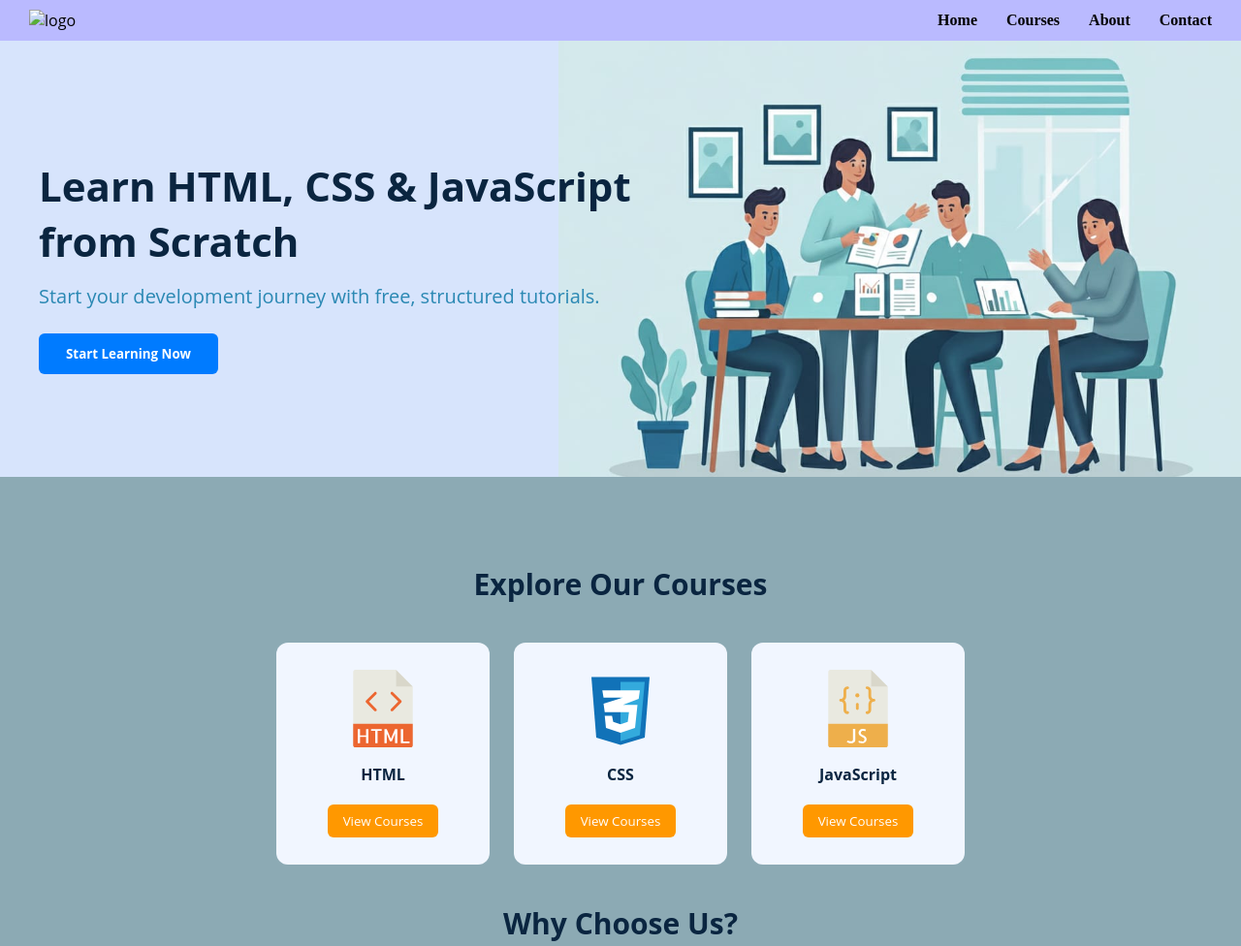
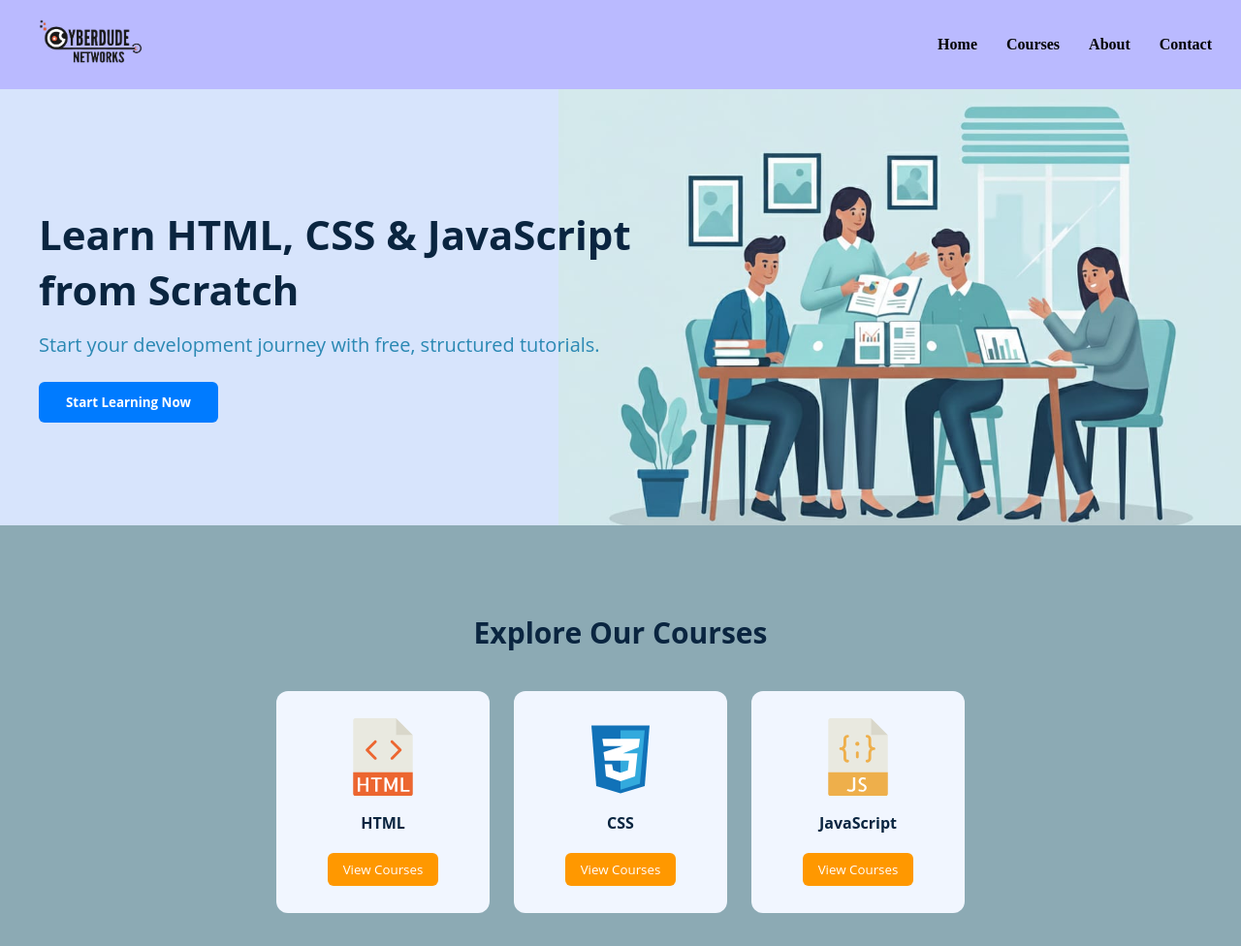
Before and after one commit to Srinagaraj448/landing-page, a plain HTML site: page index.html in a window 1280 px wide. Shown: the top 976 px of the page at 97% size. Drawn offline with Linux system fonts and the light colour scheme; the site is published under a folder, as on GitHub Pages, so addresses that start at the root find nothing.

Commit message:
Updated landing page files

```diff
--- a/index.html
+++ b/index.html
@@ -12,7 +12,7 @@
 
     <header>
         <nav class="nav_main">
-            <div class="head_first_div"><img src="/Assets/company-logo.png" width="120px" alt="logo"></div>
+            <div class="head_first_div"><img src="./assets/company-logo.png" width="120px" alt="logo"></div>
             <div class="head_second_div">
                 <ul>
                     <li>Home</li>
```
